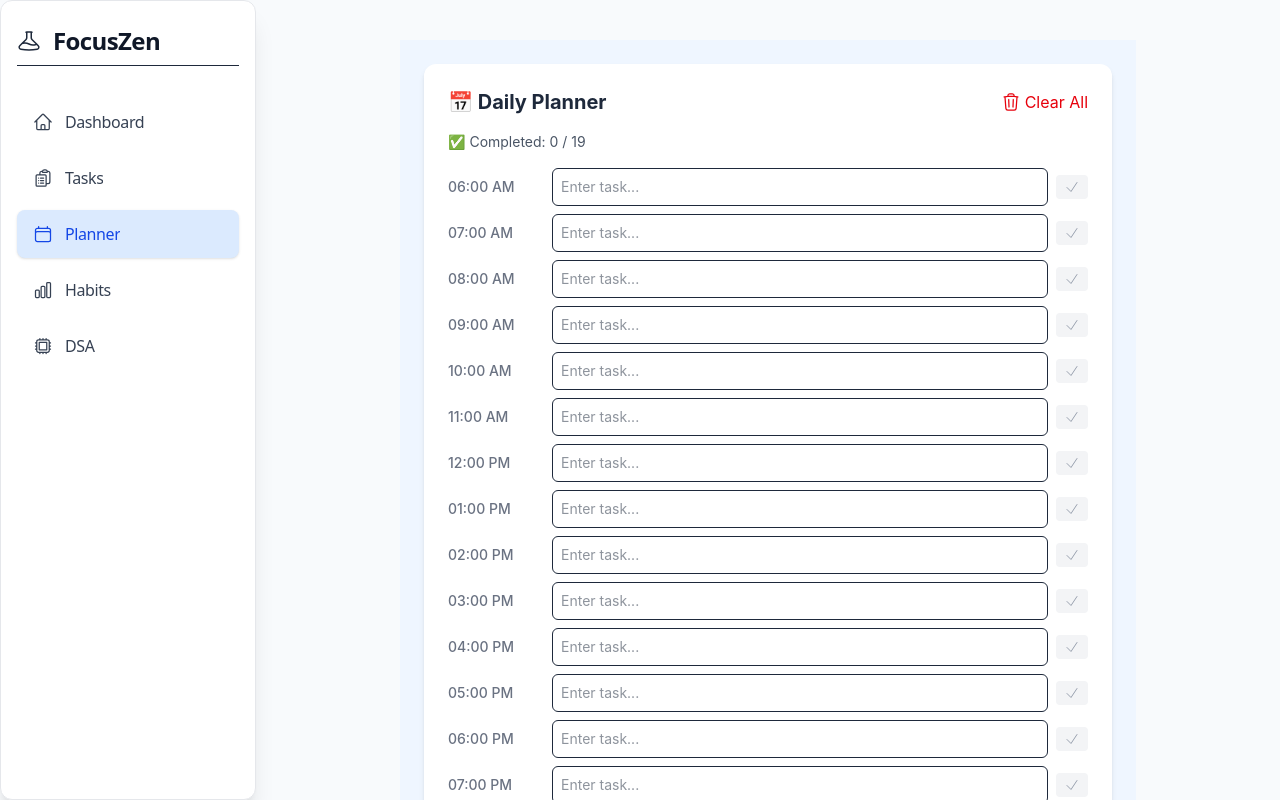
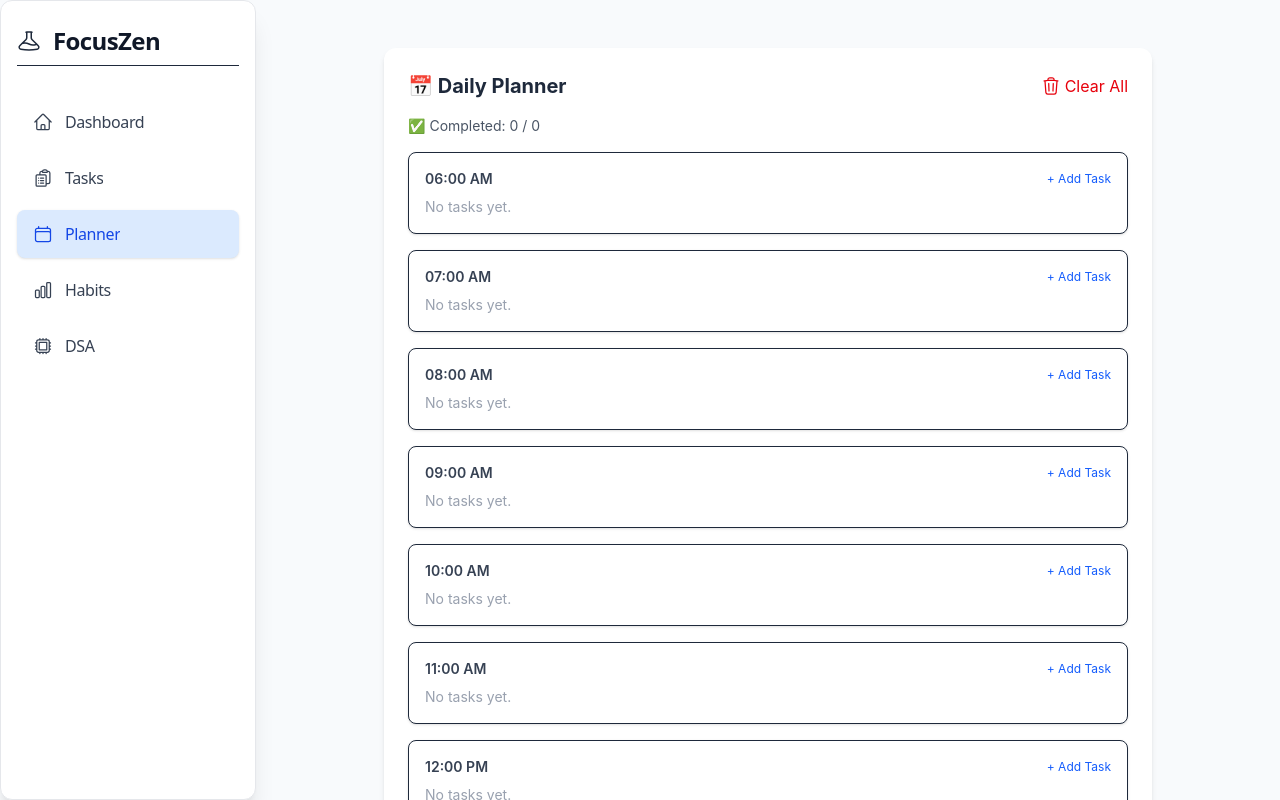
Before and after one commit to devrajsawant/focusZen, a Next.js app: page /planner in a window 1280 px wide. Shown: the top 800 px of the page. Built offline with nearby package versions, Linux system fonts and the light colour scheme.

Commit message:
refactor: implemented the planner to have multiple task per hour

```diff
--- a/app/planner/components/dailyPlanner.tsx
+++ b/app/planner/components/dailyPlanner.tsx
@@ -7,13 +7,17 @@ const hours = [
   '06:00 AM', '07:00 AM', '08:00 AM', '09:00 AM', '10:00 AM',
   '11:00 AM', '12:00 PM', '01:00 PM', '02:00 PM', '03:00 PM',
   '04:00 PM', '05:00 PM', '06:00 PM', '07:00 PM', '08:00 PM',
-  '09:00 PM', '10:00 PM' , '11:00 PM' , '12:00'
+  '09:00 PM', '10:00 PM', '11:00 PM', '12:00'
 ]
+
+type Task = {
+  text: string
+  completed: boolean
+}
 
 type TimeSlot = {
   hour: string
-  task: string
-  completed: boolean
+  tasks: Task[]
 }
 
 export default function DailyPlanner() {
@@ -27,16 +31,14 @@ export default function DailyPlanner() {
         const parsed = JSON.parse(saved)
         const validated = hours.map((hour, index) => ({
           hour,
-          task: parsed[index]?.task || '',
-          completed: parsed[index]?.completed || false
+          tasks: parsed[index]?.tasks || []
         }))
         setSlots(validated)
-      } catch (e) {
-        console.error('Failed to parse localStorage data:', e)
-        setSlots(hours.map(h => ({ hour: h, task: '', completed: false })))
+      } catch {
+        setSlots(hours.map(hour => ({ hour, tasks: [] })))
       }
     } else {
-      setSlots(hours.map(h => ({ hour: h, task: '', completed: false })))
+      setSlots(hours.map(hour => ({ hour, tasks: [] })))
     }
   }, [])
 
@@ -46,27 +48,43 @@ useEffect(() => {
     }
   }, [slots])
 
-  const updateTask = (i: number, value: string) => {
+  const addTask = (hourIndex: number) => {
     const copy = [...slots]
-    copy[i].task = value
+    copy[hourIndex].tasks.push({ text: '', completed: false })
     setSlots(copy)
   }
 
-  const toggleDone = (i: number) => {
+  const updateTask = (hourIndex: number, taskIndex: number, value: string) => {
     const copy = [...slots]
-    copy[i].completed = !copy[i].completed
+    copy[hourIndex].tasks[taskIndex].text = value
+    setSlots(copy)
+  }
+
+  const toggleDone = (hourIndex: number, taskIndex: number) => {
+    const copy = [...slots]
+    copy[hourIndex].tasks[taskIndex].completed = !copy[hourIndex].tasks[taskIndex].completed
+    setSlots(copy)
+  }
+
+  const removeTask = (hourIndex: number, taskIndex: number) => {
+    const copy = [...slots]
+    copy[hourIndex].tasks.splice(taskIndex, 1)
     setSlots(copy)
   }
 
   const clearAllTasks = () => {
-    setSlots(hours.map(h => ({ hour: h, task: '', completed: false })))
+    setSlots(hours.map(hour => ({ hour, tasks: [] })))
     setIsClearModalOpen(false)
   }
 
-  const completedCount = slots.filter(slot => slot.completed).length
+  const completedCount = slots.reduce((acc, slot) => {
+    return acc + slot.tasks.filter(task => task.completed).length
+  }, 0)
+
+  const totalTasks = slots.reduce((acc, slot) => acc + slot.tasks.length, 0)
 
   return (
-    <div className="min-h-screen bg-blue-50 p-3 sm:p-6">
+    <div className="min-h-screen sm:p-6">
       <div className="bg-white p-4 sm:p-6 rounded-xl shadow-md max-w-3xl mx-auto">
         <div className="flex flex-col sm:flex-row sm:justify-between sm:items-center mb-4 gap-2">
           <h2 className="text-lg sm:text-xl font-bold">📅 Daily Planner</h2>
@@ -78,7 +96,9 @@ useEffect(() => {
           </button>
         </div>
 
-        <p className="text-xs sm:text-sm mb-4 text-gray-600">✅ Completed: {completedCount} / {slots.length}</p>
+        <p className="text-xs sm:text-sm mb-4 text-gray-600">
+          ✅ Completed: {completedCount} / {totalTasks}
+        </p>
 
         {isClearModalOpen && (
           <div className="fixed inset-0 bg-black/40 flex items-center justify-center p-4 z-50">
@@ -106,33 +126,53 @@ useEffect(() => {
           </div>
         )}
 
-        <ul className="space-y-3 sm:space-y-2">
-          {slots.map((slot, i) => (
-            <li key={slot.hour} className="flex flex-col sm:flex-row sm:items-center gap-2 sm:gap-2">
-              <span className="w-full sm:w-24 text-xs sm:text-sm text-gray-500 font-medium">
-                {slot.hour}
-              </span>
+        <ul className="space-y-4">
+          {slots.map((slot, hourIndex) => (
+            <li key={slot.hour} className="border rounded-lg p-4 bg-white shadow-sm">
+              <div className="flex justify-between items-center mb-2">
+                <span className="text-sm font-semibold text-gray-700">{slot.hour}</span>
+                <button
+                  onClick={() => addTask(hourIndex)}
+                  className="text-blue-600 text-xs hover:underline"
+                >
+                  + Add Task
+                </button>
+              </div>
+
+              {slot.tasks.length === 0 && (
+                <p className="text-gray-400 text-sm">No tasks yet.</p>
+              )}
+
+              <ul className="space-y-2">
+                {slot.tasks.map((task, taskIndex) => (
+                  <li key={taskIndex} className="flex items-center gap-2">
                     <input
-                className={`flex-1 p-2 sm:p-2 text-xs sm:text-sm border rounded-md ${
-                  slot.completed ? 'line-through text-gray-400 bg-gray-50' : ''
+                      className={`flex-1 p-2 text-sm border rounded-md ${
+                        task.completed ? 'line-through text-gray-400 bg-gray-100' : ''
                       } focus:outline-none focus:ring-2 focus:ring-blue-300`}
-                value={slot.task}
-                onChange={e => updateTask(i, e.target.value)}
+                      value={task.text}
+                      onChange={(e) => updateTask(hourIndex, taskIndex, e.target.value)}
                       placeholder="Enter task..."
                     />
                     <button
-                onClick={() => toggleDone(i)}
-                disabled={!slot.task.trim()}
-                className={`px-3 py-2 sm:px-2 sm:py-1 rounded-md sm:rounded flex items-center justify-center ${
-                  slot.completed
-                    ? 'bg-green-500 text-white hover:bg-green-600'
-                    : !slot.task.trim()
-                    ? 'bg-gray-100 text-gray-400 cursor-not-allowed'
-                    : 'bg-gray-200 text-gray-600 hover:bg-gray-300'
-                } transition-colors`}
+                      onClick={() => toggleDone(hourIndex, taskIndex)}
+                      className={`px-2 py-1 rounded-md text-white text-xs ${
+                        task.completed
+                          ? 'bg-green-500 hover:bg-green-600'
+                          : 'bg-gray-300 hover:bg-gray-400'
+                      }`}
                     >
                       <CheckIcon className="h-4 w-4" />
                     </button>
+                    <button
+                      onClick={() => removeTask(hourIndex, taskIndex)}
+                      className="text-red-500 hover:text-red-600"
+                    >
+                      <TrashIcon className="h-4 w-4" />
+                    </button>
+                  </li>
+                ))}
+              </ul>
             </li>
           ))}
         </ul>
--- a/app/planner/page.tsx
+++ b/app/planner/page.tsx
@@ -2,7 +2,7 @@ import DailyPlanner from "@/app/planner/components/dailyPlanner";
 
 export default function PlannerPage() {
   return (
-    <main className="p-4 max-w-3xl mx-auto">
+    <main>
       <DailyPlanner />
     </main>
   )
```
Lines whose indentation alone changed are shown as unchanged.
